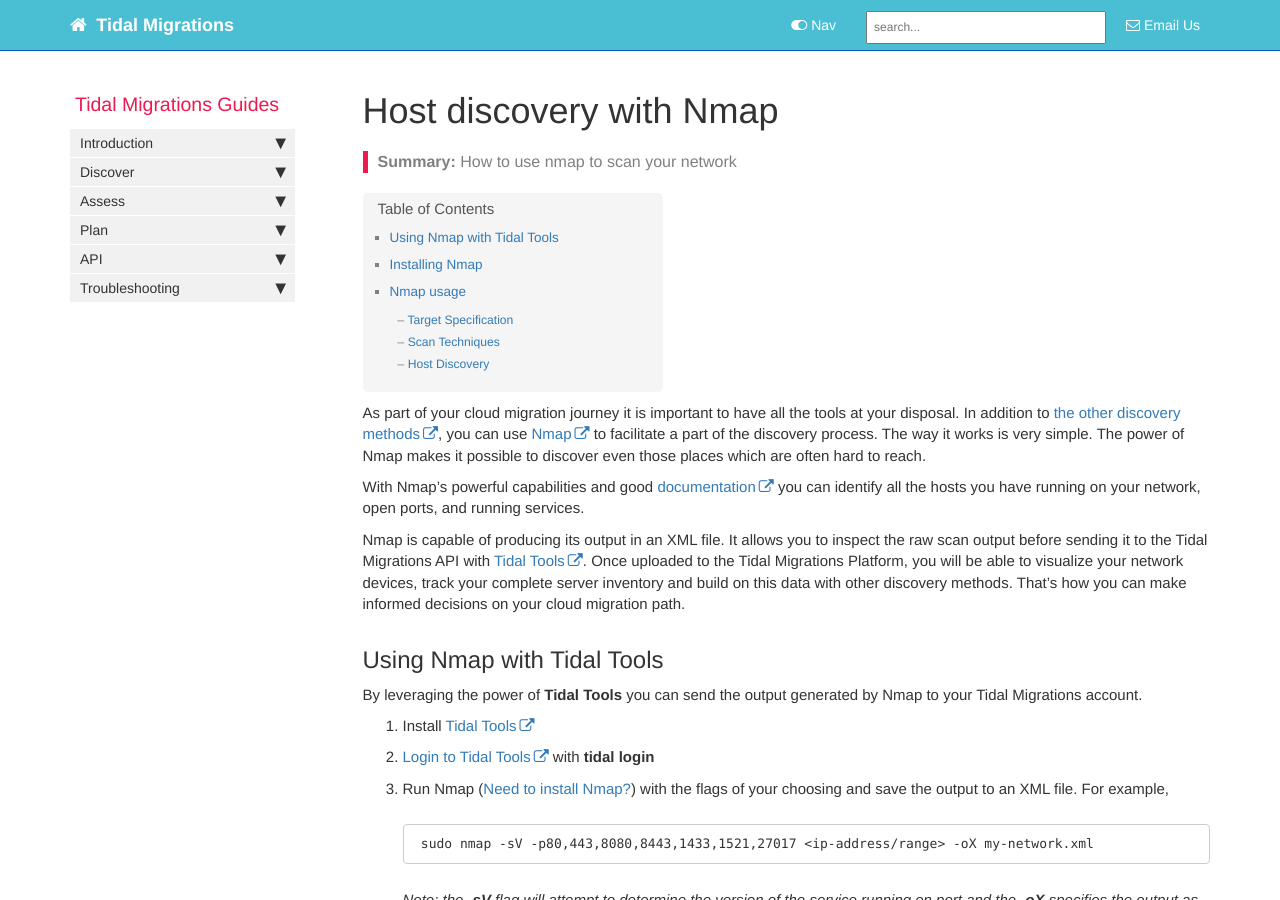
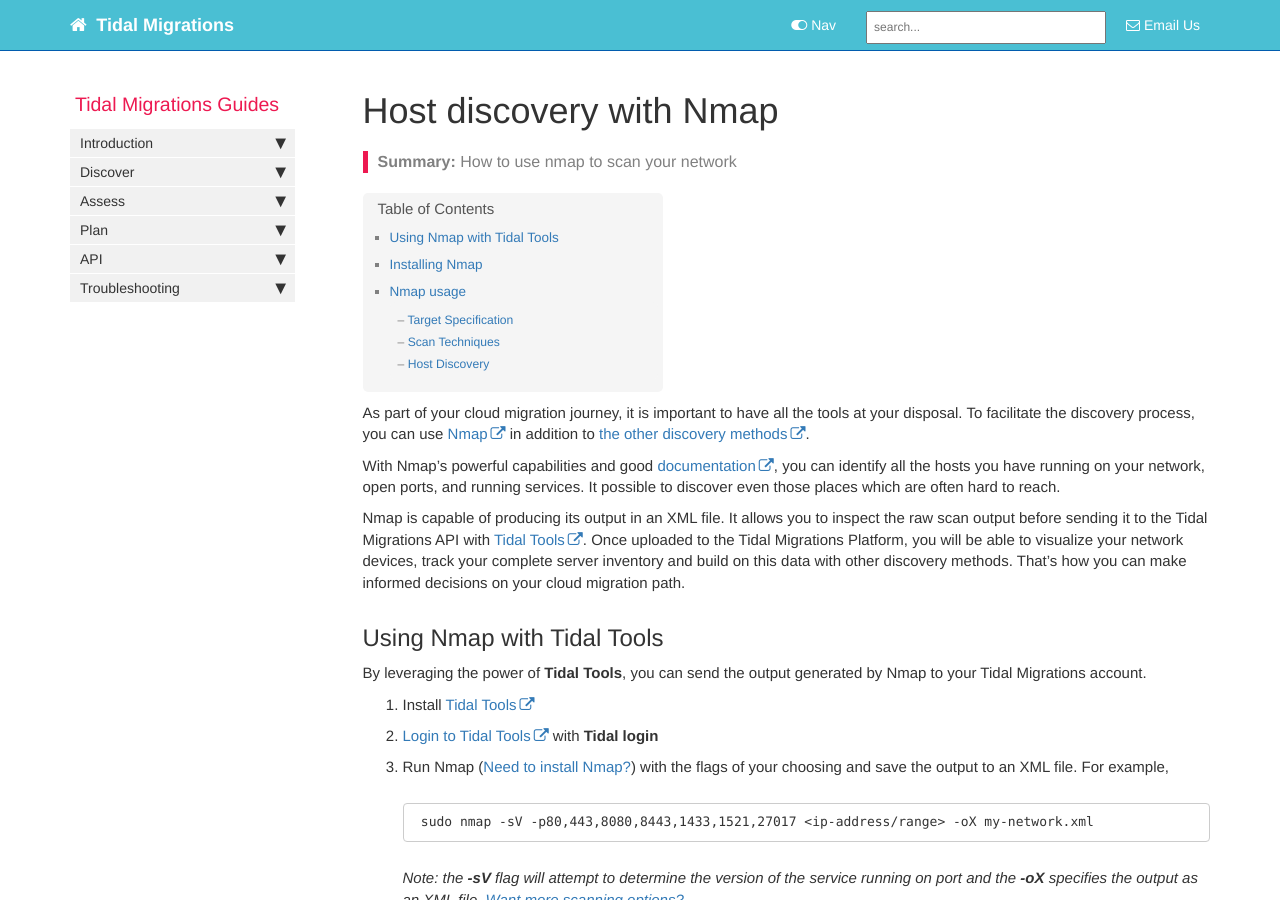
Before and after one commit to tidalmigrations/tidalmigrations.github.io, a Jekyll site: the page built from pages/user guides/discover_nmap.md, in a window 1280 px wide and 900 px high. Built offline with Jekyll 4.4.1, drawn with Linux system fonts in a browser that asks for light colours; nearby versions of some CDN libraries; comment, search, counter and statistics services are not loaded.

Commit message:
improve grammar

````diff
--- a/pages/user guides/discover_nmap.md
+++ b/pages/user guides/discover_nmap.md
@@ -8,18 +8,22 @@ permalink: discover-nmap.html
 ---
 
 
-As part of your cloud migration journey it is important to have all the tools at your disposal. In addition to [the other discovery methods](https://guides.tidalmg.com), you can use [Nmap](https://nmap.org/) to facilitate a part of the discovery process.
-The way it works is very simple. The power of Nmap makes it possible to discover even those places which are often hard to reach.
+As part of your cloud migration journey, it is important to have all the tools at your disposal. To facilitate the discovery process, you can use [Nmap](https://nmap.org/) in addition to [the other discovery methods](https://guides.tidalmg.com).
 
-With Nmap's powerful capabilities and good [documentation](https://nmap.org/book/host-discovery-find-ips.html) you can identify all the hosts you have running on your network, open ports, and running services.
+With Nmap's powerful capabilities and good [documentation](https://nmap.org/book/host-discovery-find-ips.html), you can identify all the hosts you have running on your network, open ports, and running services. It possible to discover even those places which are often hard to reach.
+
+<!-- The way it works is very simple.
+
+The power of Nmap makes  -->
+
 
 Nmap is capable of producing its output in an XML file. It allows you to inspect the raw scan output before sending it to the Tidal Migrations API with [Tidal Tools](https://get.tidal.sh). Once uploaded to the Tidal Migrations Platform, you will be able to visualize your network devices, track your complete server inventory and build on this data with other discovery methods. That's how you can make informed decisions on your cloud migration path.
 
 
 ## Using Nmap with Tidal Tools
-By leveraging the power of **Tidal Tools** you can send the output generated by Nmap to your Tidal Migrations account.
+By leveraging the power of **Tidal Tools**, you can send the output generated by Nmap to your Tidal Migrations account.
 1. Install [Tidal Tools](https://guides.tidalmg.com/tidal-tools.html)
-2. [Login to Tidal Tools](https://guides.tidalmg.com/tidal-tools.html#login) with **tidal login**
+2. [Login to Tidal Tools](https://guides.tidalmg.com/tidal-tools.html#login) with **Tidal login**
 3. Run Nmap ([Need to install Nmap?](#installing-nmap)) with the flags of your choosing and save the output to an XML file. For example,
     ```
     sudo nmap -sV -p80,443,8080,8443,1433,1521,27017 <ip-address/range> -oX my-network.xml
````
